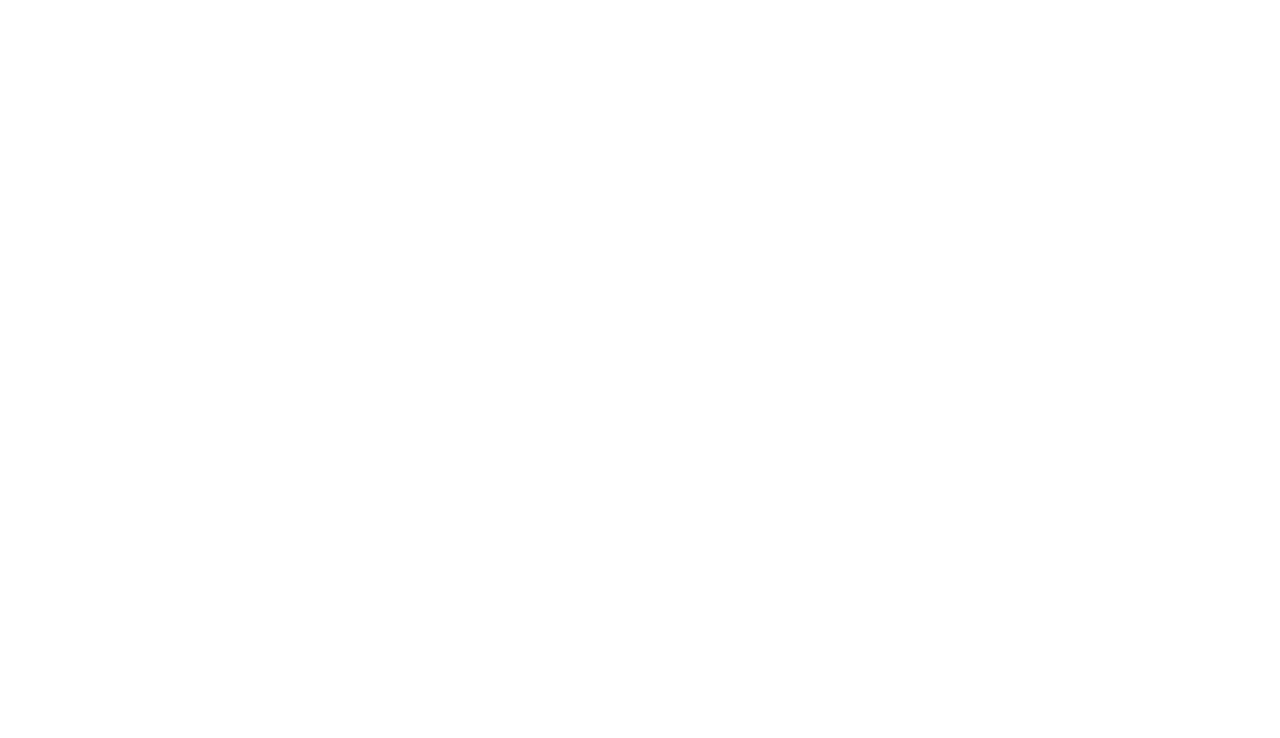
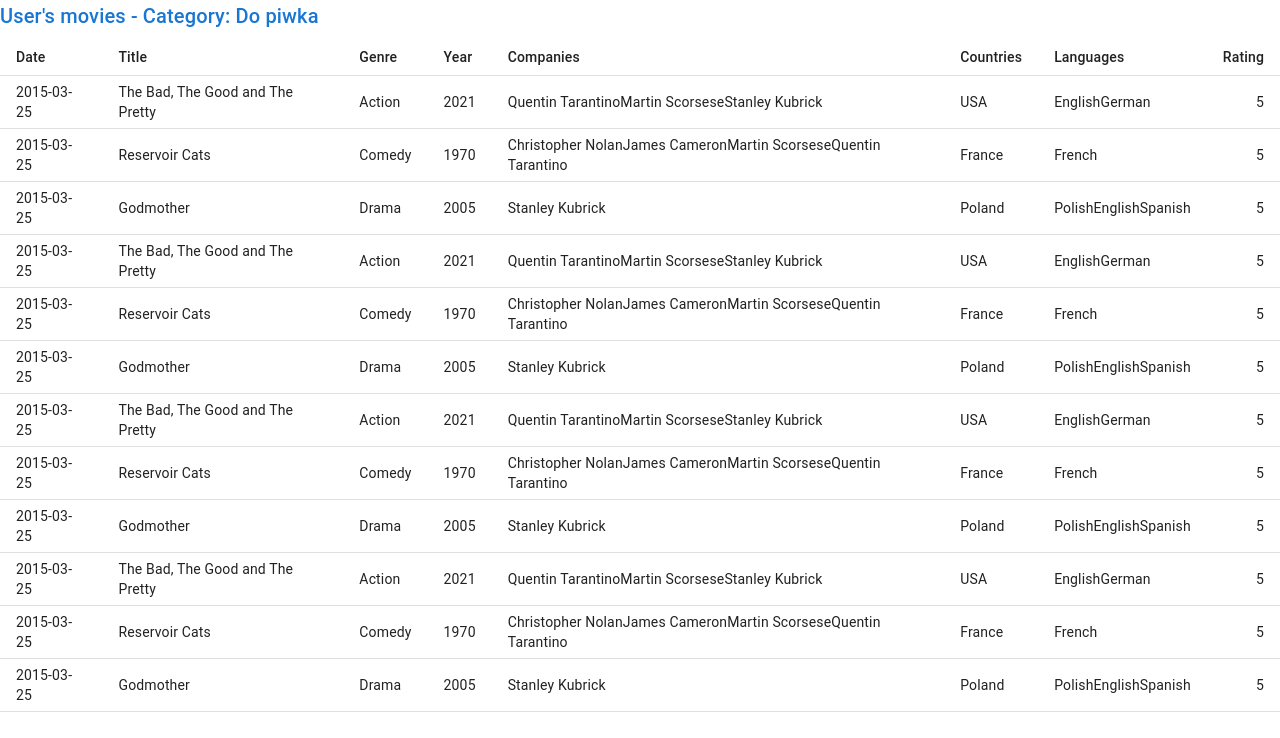
Before and after one commit to Potezny-Projekcik/frontend, a React (Create React App) app: page /categorymovies in a window 1280 px wide. Before the commit this address had no page. Shown: the top 738 px of the page. Built offline with nearby package versions, Linux system fonts and the light colour scheme.

Commit message:
Working category movies, probably something to change.

```diff
--- a/src/App.js
+++ b/src/App.js
@@ -15,7 +15,7 @@ const App = () => {
           <Route path="/movies" element={<MoviesPage />} />
           <Route path="/login" element={<LoginPage />} />
           <Route path="/register" element={<RegisterPage />} />
-          <Route path="/usermovies" element={<CategoryMoviesPage />} />
+          <Route path="/categorymovies" element={<CategoryMoviesPage />} />
         </Routes>
       </BrowserRouter>
     </I18nextProvider>
--- a/src/Pages/CategoryMoviesPage.js
+++ b/src/Pages/CategoryMoviesPage.js
@@ -0,0 +1,12 @@
+import CategoryMoviesPanel from "../components/MoviesPanel/CategoryMoviesPanel";
+import UIContainer from "./UIContainer";
+
+function CategoryMoviesPage() {
+  return (
+    <UIContainer>
+      <CategoryMoviesPanel></CategoryMoviesPanel>
+    </UIContainer>
+  );
+}
+
+export default CategoryMoviesPage;
--- a/src/components/Movie/MovieRow.js
+++ b/src/components/Movie/MovieRow.js
@@ -2,6 +2,10 @@ import React from "react";
 import { CardContent, CardHeader, Typography, Grid } from "@mui/material";
 import { useTranslation } from "react-i18next";
 import { InternalMovieList, InternalMovieListItem, MovieCard } from "./styles";
+import Table from "@mui/material/Table";
+import TableBody from "@mui/material/TableBody";
+import TableCell from "@mui/material/TableCell";
+import TableRow from "@mui/material/TableRow";
 
 const MovieRow = ({ movie }) => {
   const {
@@ -16,15 +20,17 @@ const MovieRow = ({ movie }) => {
     rating,
   } = movie;
   return (
-    <TableRow key={movie.id}>
-      <TableCell>{movie.view_date}</TableCell>
-      <TableCell>{movie.title}</TableCell>
-      <TableCell>{movie.genre}</TableCell>
-      <TableCell>{movie.year}</TableCell>
-      <TableCell>{movie.production_companies}</TableCell>
-      <TableCell>{movie.production_countries}</TableCell>
-      <TableCell>{movie.languages}</TableCell>
-      <TableCell align="right">{movies.rating}</TableCell>
+    <TableRow key={id}>
+      <TableCell>{view_date}</TableCell>
+      <TableCell>{title}</TableCell>
+      <TableCell>{genre}</TableCell>
+      <TableCell>{year}</TableCell>
+      <TableCell>{production_companies}</TableCell>
+      <TableCell>{production_countries}</TableCell>
+      <TableCell>{languages}</TableCell>
+      <TableCell align="right">{rating}</TableCell>
     </TableRow>
   );
 };
+
+export default MovieRow;
--- /dev/null
+++ b/src/components/Movie/Title.js
@@ -0,0 +1,17 @@
+import * as React from "react";
+import PropTypes from "prop-types";
+import Typography from "@mui/material/Typography";
+
+const Title = (props) => {
+  return (
+    <Typography component="h2" variant="h6" color="primary" gutterBottom>
+      {props.children}
+    </Typography>
+  );
+};
+
+Title.propTypes = {
+  children: PropTypes.node,
+};
+
+export default Title;
--- a/src/components/MoviesPanel/CategoryMoviesPanel.js
+++ b/src/components/MoviesPanel/CategoryMoviesPanel.js
@@ -1,16 +1,26 @@
 import { Grid } from "@mui/material";
+import useMoviesTest from "../../hooks/useMoviesTest";
+import MovieRow from "../Movie/MovieRow";
 import Table from "@mui/material/Table";
-import useMovies from "../../hooks/useMoviesTest";
-import Movie from "../Movie/MovieRow";
+import TableBody from "@mui/material/TableBody";
+import TableHead from "@mui/material/TableHead";
+import TableCell from "@mui/material/TableCell";
+import TableRow from "@mui/material/TableRow";
+import Title from "../Movie/Title";
+import { useTranslation } from "react-i18next";
 
+const preventDefault = (event) => {
+  event.preventDefault();
+};
 function CategoryMoviesPanel() {
   const { movies } = useMoviesTest("TestsJSON/sampleMovies.json");
+  console.log(movies);
   const { t } = useTranslation("userMovie");
-  category = "Do piwka";
+  const category = "Do piwka";
   return (
     <Grid>
       <Title>User's movies - Category: {category}</Title>
-      <Table size="medium">
+      <Table size="small">
         <TableHead>
           <TableRow>
             <TableCell>{`${t("Date")}`}</TableCell>
@@ -24,16 +34,13 @@ function CategoryMoviesPanel() {
           </TableRow>
         </TableHead>
         <TableBody>
-          {movies.map((movie) => (
-            <MovieRow movie={movie} />
+          {movies.map((userMovie) => (
+            <MovieRow movie={userMovie} />
           ))}
         </TableBody>
       </Table>
-      <Link color="primary" href="#" onClick={preventDefault} sx={{ mt: 3 }}>
-        See more orders
-      </Link>
     </Grid>
   );
 }
 
-export default MoviesPanel;
+export default CategoryMoviesPanel;
--- a/src/hooks/useMoviesTest.js
+++ b/src/hooks/useMoviesTest.js
@@ -1,3 +1,6 @@
+import { useCallback, useEffect, useState } from "react";
+import axios from "axios";
+
 export default function useMovies(url) {
   const [movies, setMovies] = useState([]);
   const fetchMovies = useCallback(async () => {
```
Also changed, not shown: src/Pages/UsersMoviesPage.js (deleted, +0 -12 lines), public/TestsJSON/sampleMovies.json (renamed from src/TestsJSON/sampleMovies.json), src/components/Movie/Movie.js (indentation only), src/components/Movie/styles.js (indentation only).
